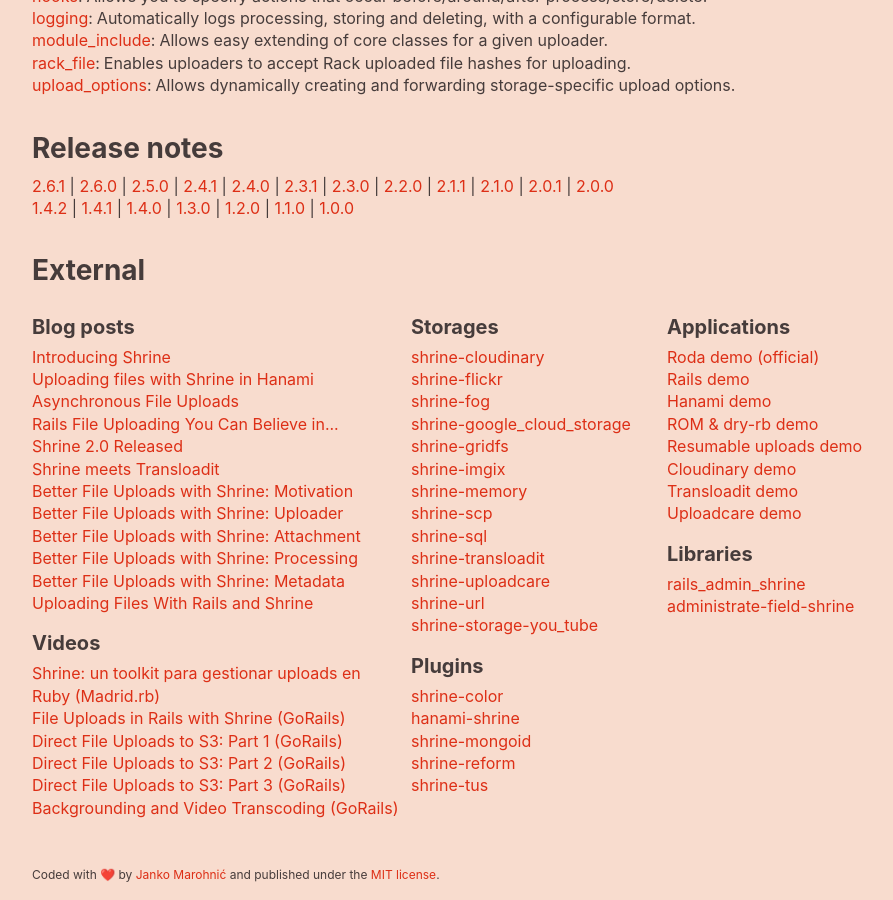
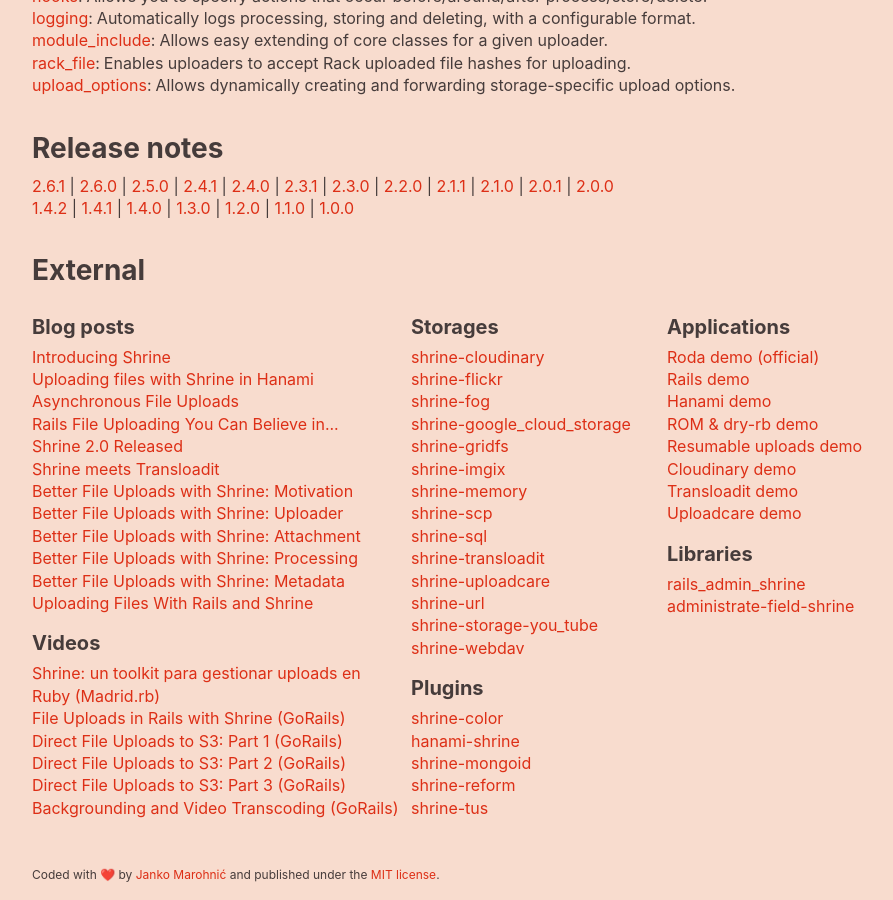
Before and after one commit to avinashcodeer/Romenics, a Jekyll site: the page built from www/index.html, in a window 1280 px wide and 900 px high, scrolled down 1660 px. Shown: the whole window, without its empty margins (106-999 px from the left). Built offline with Jekyll 4.4.1, drawn with Linux system fonts in a browser that asks for light colours; emoji names are drawn with the system emoji font.

Commit message:
Link shrine-webdav on the website

```diff
--- a/www/_data/external.yml
+++ b/www/_data/external.yml
@@ -102,6 +102,9 @@
       -
         name: shrine-storage-you_tube
         url: https://github.com/thedyrt/shrine-storage-you_tube
+      -
+        name: shrine-webdav
+        url: https://github.com/funbox/shrine-webdav
   -
     title: Plugins
     items:
```
